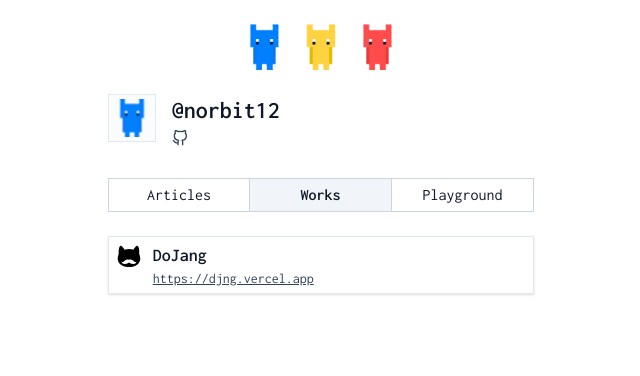
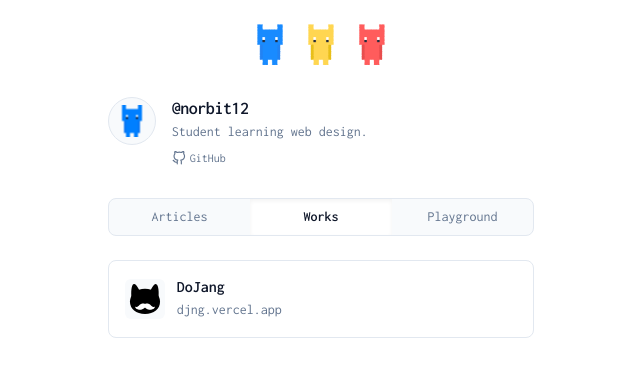
Before and after one commit to norbit12/norbit12, a Next.js app: page / in a window 1280 px wide. Both pictures are taken after a click on the button "Works". Shown: the top 376 px of the page, without its empty margins (319-959 px from the left). Built offline with nearby package versions, Linux system fonts and the light colour scheme.

Commit message:
Update design

```diff
--- a/app/layout.tsx
+++ b/app/layout.tsx
@@ -8,7 +8,7 @@ const inconsolata = Inconsolata({
 });
 
 export const metadata: Metadata = {
-  title: "ᴺᴼᴿᴮᴵᵀ12",
+  title: "norbit12",
   description: "Student learning web design.",
 };
 
--- a/app/page.tsx
+++ b/app/page.tsx
@@ -11,12 +11,20 @@ export default function Home() {
 
   return (
     <div className="max-w-md w-full md:w-1/3 px-4 md:px-0 mx-auto my-6">
-      <Image src="/header.png" alt="header" width={100} height={100} className="w-1/3 mx-auto mb-6" />
+      <Image src="/header.png" alt="header" width={200} height={200} className="w-32 mx-auto mb-8 opacity-90"/>
       <Profile />
-      <div className="mt-8 grid grid-cols-1 md:grid-cols-3 border border-slate-300 divide-y md:divide-y-0 md:divide-x divide-slate-300">
-        <button onClick={() => setActiveTab("articles")} className={`cursor-pointer py-1 hover:bg-slate-100 ${activeTab === "articles" ? "bg-slate-100 font-semibold" : ""}`}>Articles</button>
-        <button onClick={() => setActiveTab("works")}className={`cursor-pointer py-1 hover:bg-slate-100 ${activeTab === "works" ? "bg-slate-100 font-semibold" : ""}`}>Works</button>
-        <button onClick={() => setActiveTab("playground")} className={`cursor-pointer py-1 hover:bg-slate-100 ${activeTab === "playground" ? "bg-slate-100 font-semibold" : ""}`}>Playground</button>
+      <div className="mt-8 flex rounded-lg border border-slate-200 overflow-hidden bg-slate-50">
+        {(["articles", "works", "playground"] as const).map((tab) => (
+          <button key={tab} onClick={() => setActiveTab(tab)}
+            className={`flex-1 py-2 text-sm transition-colors
+              ${activeTab === tab
+                  ? "bg-white font-semibold shadow-inner"
+                  : "text-slate-500 hover:bg-slate-100"
+              }`}
+          >
+            {tab.charAt(0).toUpperCase() + tab.slice(1)}
+          </button>
+        ))}
       </div>
 
       <div className="mt-6">
@@ -28,11 +36,16 @@ export default function Home() {
 
         {activeTab === "works" && (
           <div>
-            <div className="flex border border-slate-200 shadow-sm">
-              <div className="w-10 p-2">
-                <Image src="/works/dojang.svg" alt="dojang" width={100} height={100} className="w-full" />
+            <div className="flex items-center gap-3 p-4 rounded-lg border border-slate-200 bg-white hover:shadow-md transition-shadow">
+              <div className="w-10 h-10 flex items-center justify-center rounded-md bg-slate-50">
+                <Image src="/works/dojang.svg" alt="dojang" width={32} height={32} />
               </div>
-              <div className="p-1"><p className="text-lg font-semibold">DoJang</p><Link href="https://djng.vercel.app"><p className="text-sm underline text-slate-700">https://djng.vercel.app</p></Link></div>
+              <div>
+                <p className="text-base font-semibold leading-tight">DoJang</p>
+                <Link href="https://djng.vercel.app" className="text-sm text-slate-500 hover:text-slate-700 underline-offset-2 hover:underline">
+                  djng.vercel.app
+                </Link>
+              </div>
             </div>
           </div>
         )}
--- a/components/Profile.tsx
+++ b/components/Profile.tsx
@@ -4,14 +4,21 @@ import { FiGithub } from "react-icons/fi";
 
 export default function Profile() {
     return (
-        <div className="flex">
-            <Image src="/character.png" alt="Icon" width={100} height={100} className="bg-slate-50/50 w-12 h-12 aspect-square p-1 border border-slate-200" />
-            <div className="ml-4">
-            <h2 className="text-2xl font-semibold">@norbit12</h2>
-            <div className="mt-1">
-                <div className="flex"><Link href="https://github.com/norbit12"target="_blank" rel="noopener noreferrer"><FiGithub className="text-slate-700" /></Link></div>
+        <div className="flex items-start gap-4">
+            <div className="w-12 h-12 rounded-full border border-slate-200 bg-slate-50 flex items-center justify-center">
+                <Image src="/character.png" alt="Icon" width={32} height={32}/>
             </div>
+
+            <div>
+                <h2 className="text-lg font-semibold tracking-tight leading-tight">@norbit12</h2>
+                <p className="mt-0.5 text-sm text-slate-500">Student learning web design.</p>
+
+                <div className="mt-2 flex items-center gap-2">
+                    <Link href="https://github.com/norbit12" target="_blank" rel="noopener noreferrer"className="inline-flex items-center gap-1 text-xs text-slate-500 hover:text-slate-900 transition-colors">
+                        <FiGithub size={14} /><span>GitHub</span>
+                    </Link>
+                </div>
             </div>
         </div>
-    )
+    );
 }
```
